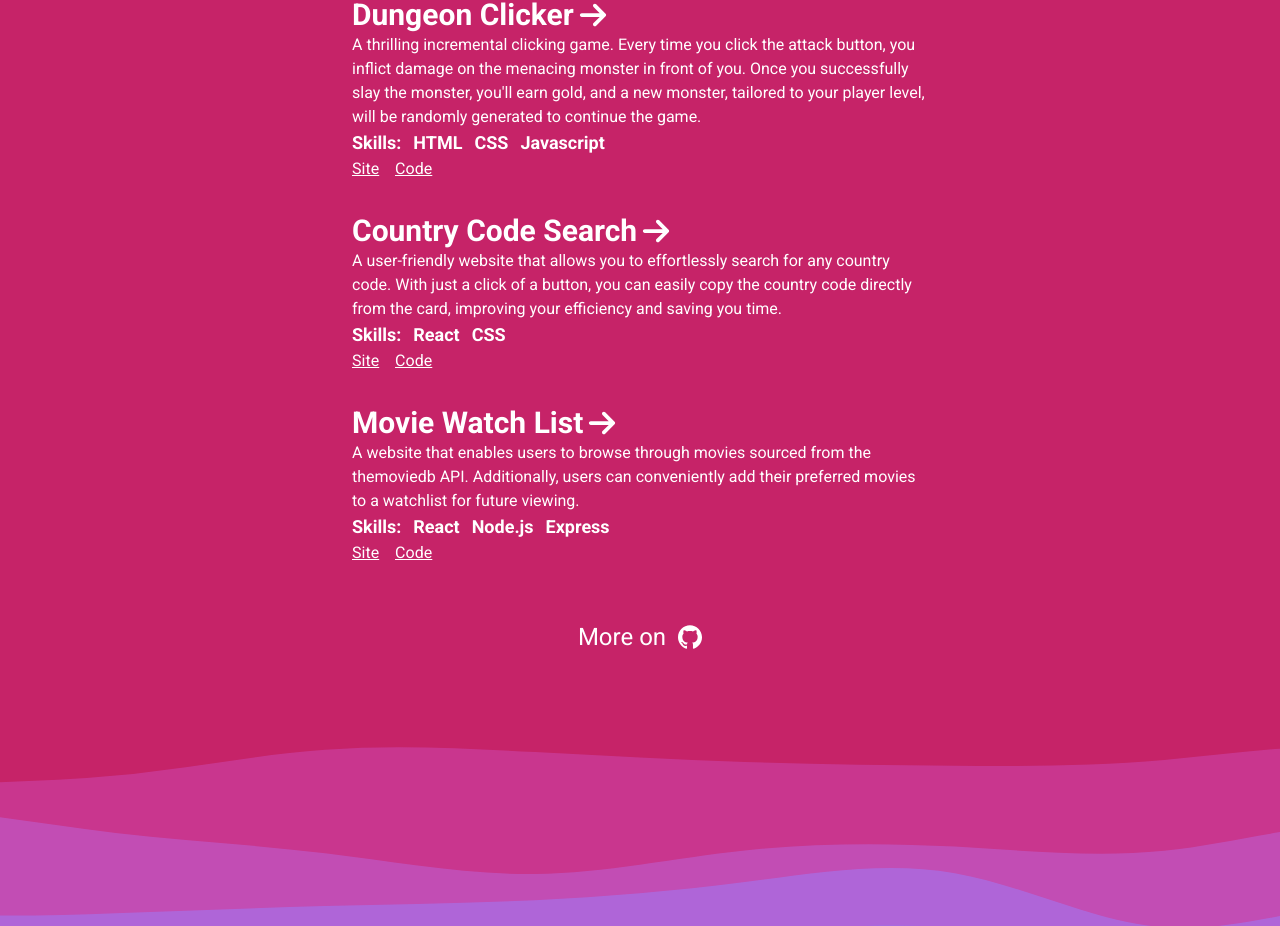
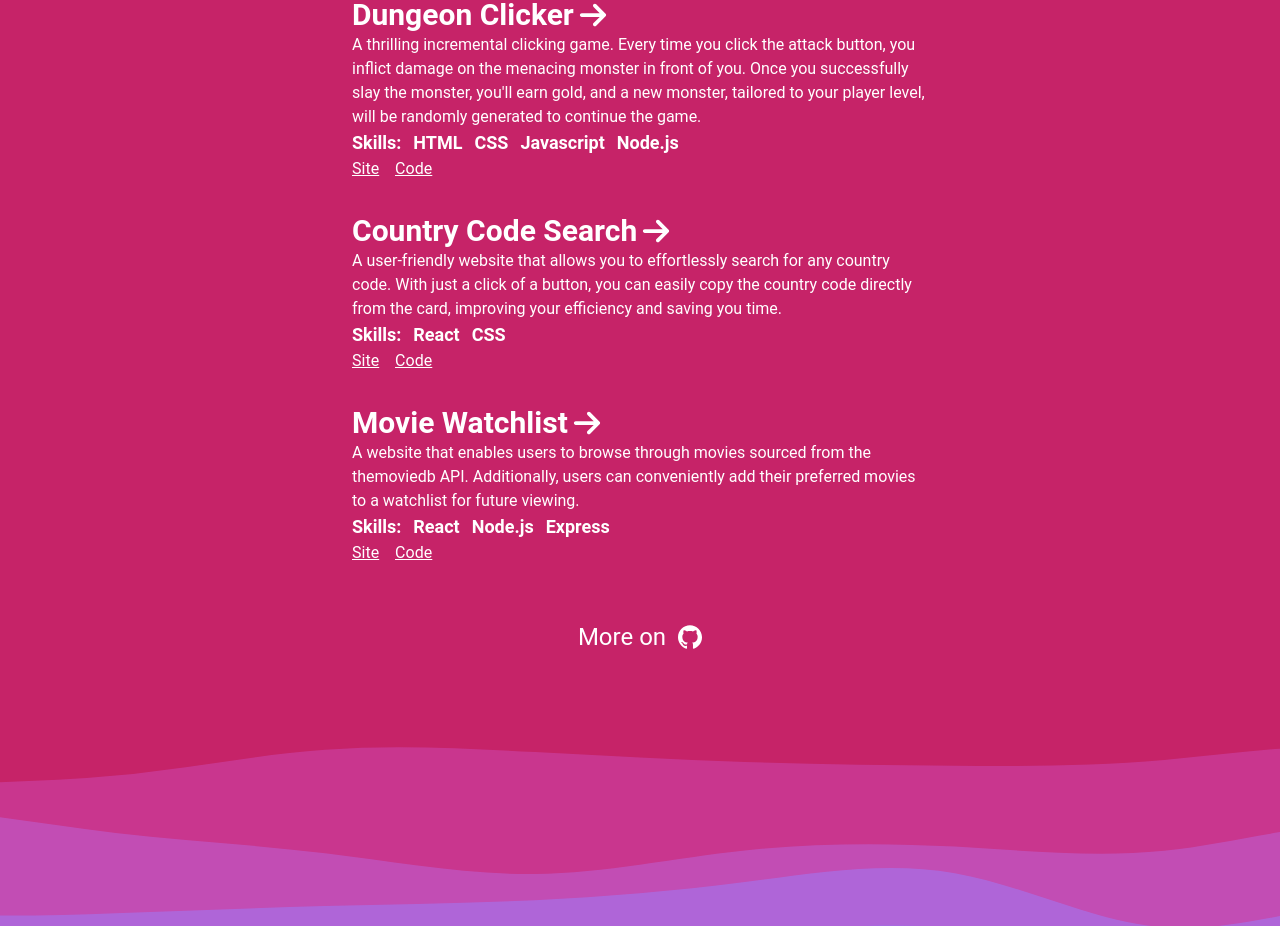
Before and after one commit to donomcc/PersonalSite, a React (Create React App) app: page / in a window 1280 px wide. Shown: the part 2356-3282 px from the top of the page. Built offline with nearby package versions, Linux system fonts and the light colour scheme; a web font is replaced by a local one.

Commit message:
made changes

```diff
--- a/public/index.html
+++ b/public/index.html
@@ -4,8 +4,8 @@
     <meta charset="utf-8" />
     <meta name="viewport" content="width=device-width, initial-scale=1" />
     <meta name="theme-color" content="#000000" />
-    <link rel="apple-touch-icon" href="%PUBLIC_URL%/logo192.png" />
-    <link
+    <!-- <link rel="apple-touch-icon" href="%PUBLIC_URL%/logo192.png" /> -->
+    <!-- <link
       rel="stylesheet"
       href="https://fonts.googleapis.com/css?family=Roboto:400,700&display=swap"
     />
@@ -13,7 +13,7 @@
       href="//db.onlinewebfonts.com/c/4c8754090a7936fac2f8c5f3043db9ee?family=RuneScape+UF"
       rel="stylesheet"
       type="text/css"
-    />
+    /> -->
     <!--
       manifest.json provides metadata used when your web app is installed on a
       user's mobile device or desktop. See https://developers.google.com/web/fundamentals/web-app-manifest/
--- a/src/Components/ProjectCard.jsx
+++ b/src/Components/ProjectCard.jsx
@@ -19,7 +19,7 @@ function ProjectCard({
         <a
           key={id}
           className="flex items-center gap-1 text-3xl hover:text-lightpink"
-          href={code}
+          href={site}
           target="_blank"
         >
           {name}
--- a/src/projects.json
+++ b/src/projects.json
@@ -3,7 +3,7 @@
     "id": 1,
     "name": "Ramen House",
     "description": "A unique ramen-themed restaurant, featuring a captivating hero image on the homepage. The contact page is integrated with the Google Maps API, providing ease of access to any location. The menu is sourced from an SQL database, ensuring all items are up-to-date and accurate. To manage the website, I've implemented an admin portal that offers authentication and encrypted credentials, stored in an SQL database, using the robust BCrypt algorithm.",
-    "site": "https://www.google.com",
+    "site": "https://donomcc.github.io/Ramen-House/",
     "code": "https://github.com/donomcc/Ramen-House",
     "skill": "React",
     "skill2": "mySQL",
@@ -18,21 +18,23 @@
     "code": "https://github.com/donomcc/Dungeon-Clicker",
     "skill": "HTML",
     "skill2": "CSS",
-    "skill3": "Javascript"
+    "skill3": "Javascript",
+    "skill4": "Node.js"
   },
   {
     "id": 3,
     "name": "Country Code Search",
     "description": "A user-friendly website that allows you to effortlessly search for any country code. With just a click of a button, you can easily copy the country code directly from the card, improving your efficiency and saving you time.",
-    "site": "https://www.google.com",
+    "site": "https://donomcc.github.io/countryCodeSearch/",
     "code": "https://github.com/donomcc/countryCodeSearch",
     "skill": "React",
     "skill2": "CSS"
   },
   {
     "id": 4,
-    "name": "Movie Watch List",
+    "name": "Movie Watchlist",
     "description": "A website that enables users to browse through movies sourced from the themoviedb API. Additionally, users can conveniently add their preferred movies to a watchlist for future viewing.",
+    "site": "https://donomcc.github.io/Movie-Watchlist/",
     "code": "https://github.com/donomcc/Movie-Watchlist",
     "skill": "React",
     "skill2": "Node.js",
```
Also changed, not shown: public/logo192.png (deleted), public/logo512.png (deleted), public/manifest.json, 24 other files (tests, documents, lock files or other folders).
